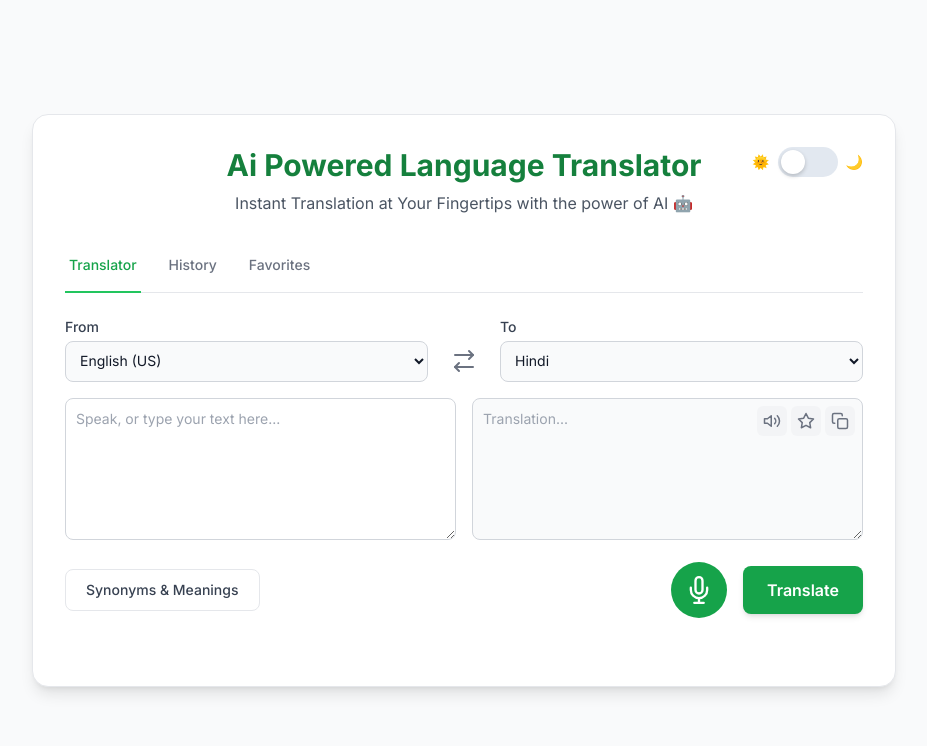
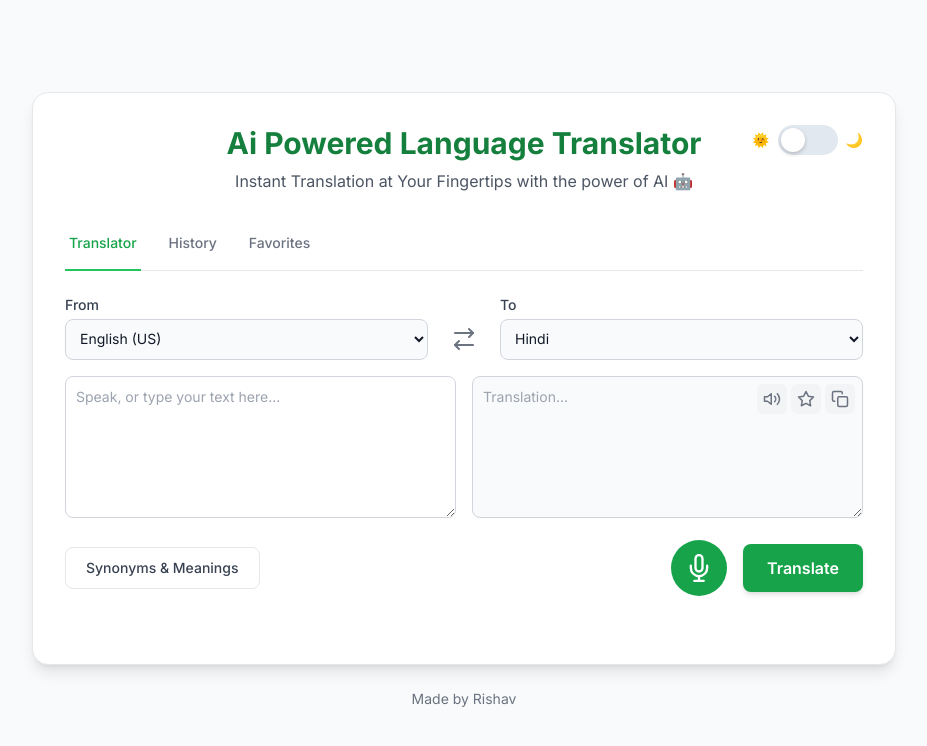
Before and after one commit to cserishav-cmd/ai-language-translator, a Flask app: page / in a window 1280 px wide. Shown: the top 746 px of the page, without its empty margins (176-1103 px from the left). Run offline with Flask 3, Linux system fonts and the light colour scheme; data that the repository does not hold is empty; some libraries are stand-ins or nearby versions.

Commit message:
Update index.html

```diff
--- a/templates/index.html
+++ b/templates/index.html
@@ -143,6 +143,9 @@
                 <div id="favorites-content" class="tab-pane hidden max-h-96 overflow-y-auto"></div>
             </div>
         </div>
+
+        <p class="text-center text-gray-500 text-sm mt-6">Made by Rishav</p>
+
     </div>
 
     <div id="synonym-modal" class="fixed inset-0 bg-gray-600 bg-opacity-50 overflow-y-auto h-full w-full flex items-center justify-center hidden">
```
